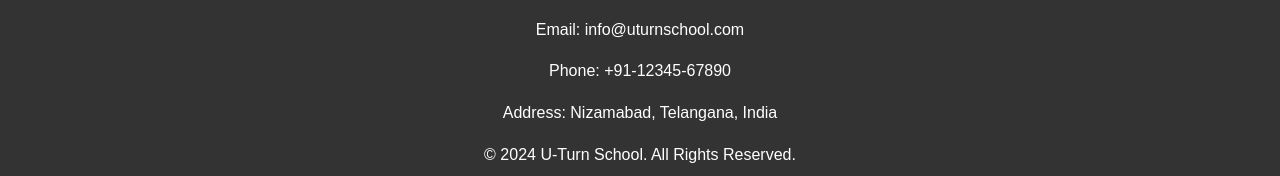
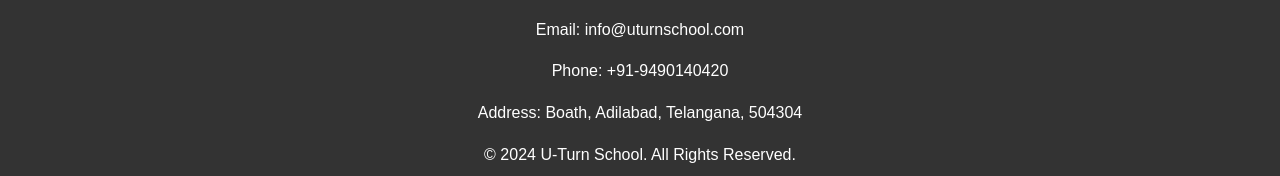
Before and after one commit to Abhi-111/U-Turn, a plain HTML site: page index.html in a window 1280 px wide. Shown: the part 1098-1274 px from the top of the page. Drawn offline with Linux system fonts and the light colour scheme.

Commit message:
Update index.html

```diff
--- a/index.html
+++ b/index.html
@@ -63,8 +63,8 @@
         <div class="container">
             <h2>Contact Us</h2>
             <p>Email: info@uturnschool.com</p>
-            <p>Phone: +91-12345-67890</p>
-            <p>Address: Nizamabad, Telangana, India</p>
+            <p>Phone: +91-9490140420</p>
+            <p>Address: Boath, Adilabad, Telangana, 504304</p>
             <p>&copy; 2024 U-Turn School. All Rights Reserved.</p>
         </div>
     </footer>
```
